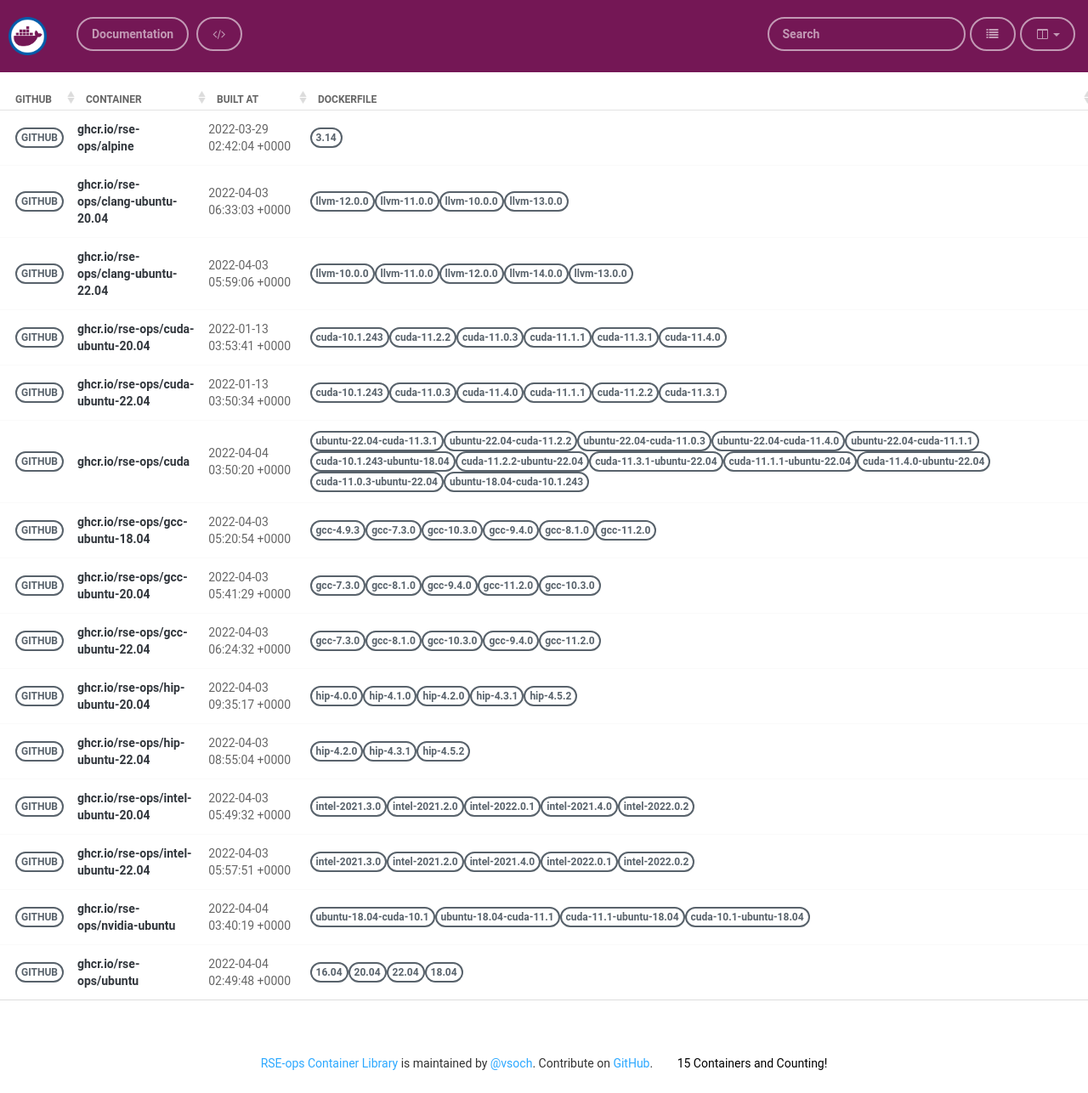
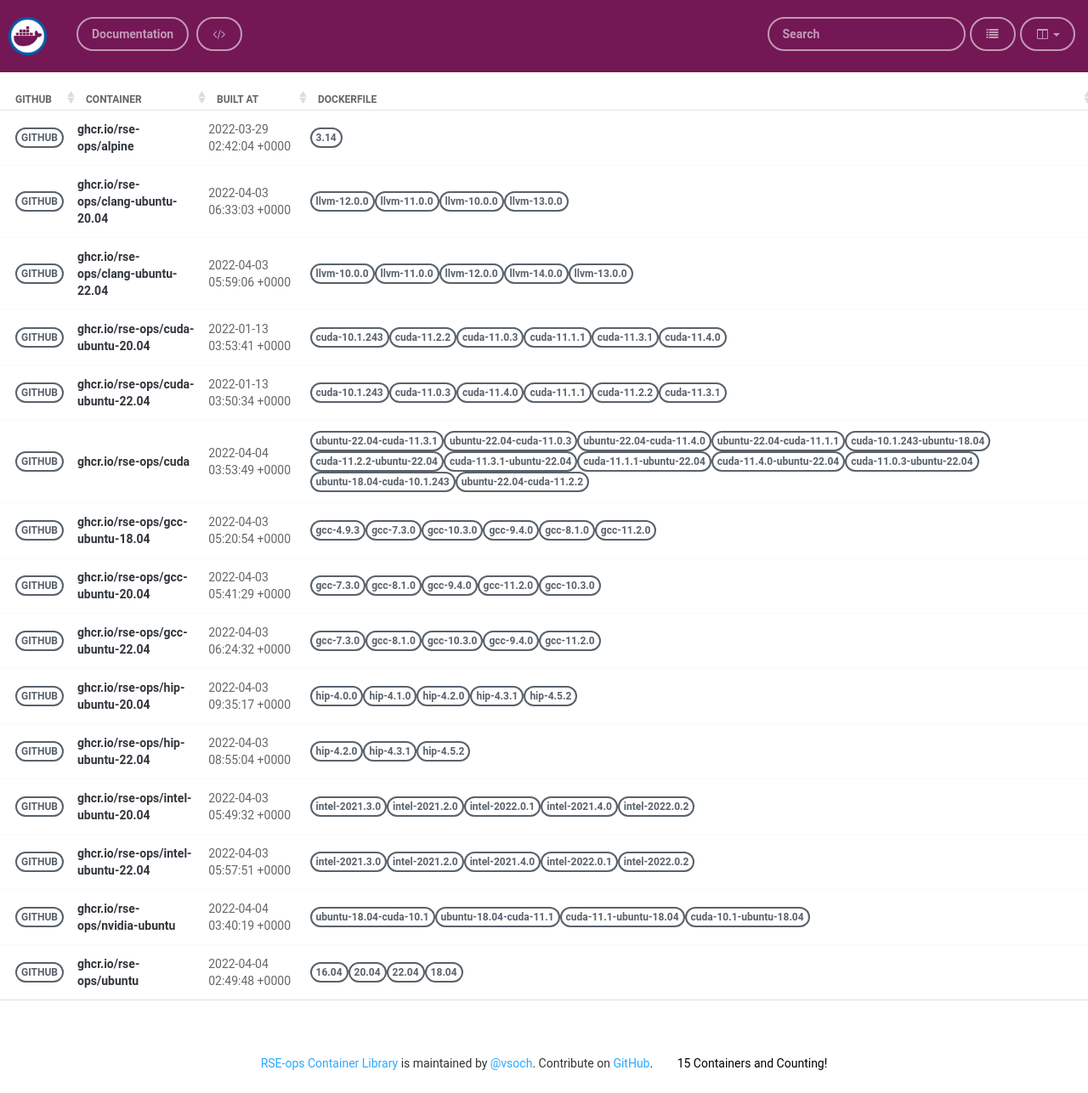
Before and after one commit to rse-ops/docker-images, a Jekyll site: the page built from pages/index.md, in a window 1280 px wide. Shown: the whole page at 85% size. Built offline with Jekyll 4.4.1, drawn with Linux system fonts in a browser that asks for light colours; nearby versions of some CDN libraries.

Commit message:
Automated push to update library 2022-04-04

```diff
--- a/_library/ghcr.io-rse-ops-cuda.md
+++ b/_library/ghcr.io-rse-ops-cuda.md
@@ -1,7 +1,7 @@
 ---
 layout: container
 name: ghcr.io/rse-ops/cuda
-updated_at: 2022-04-04 03:50:20.581005
+updated_at: 2022-04-04 03:53:49.959491
 
 
 container_url: https://github.com/orgs/rse-ops/packages/container/package/cuda
```
Also changed, not shown: other parts of _library/ghcr.io-rse-ops-cuda.md (+3 -3 lines).
